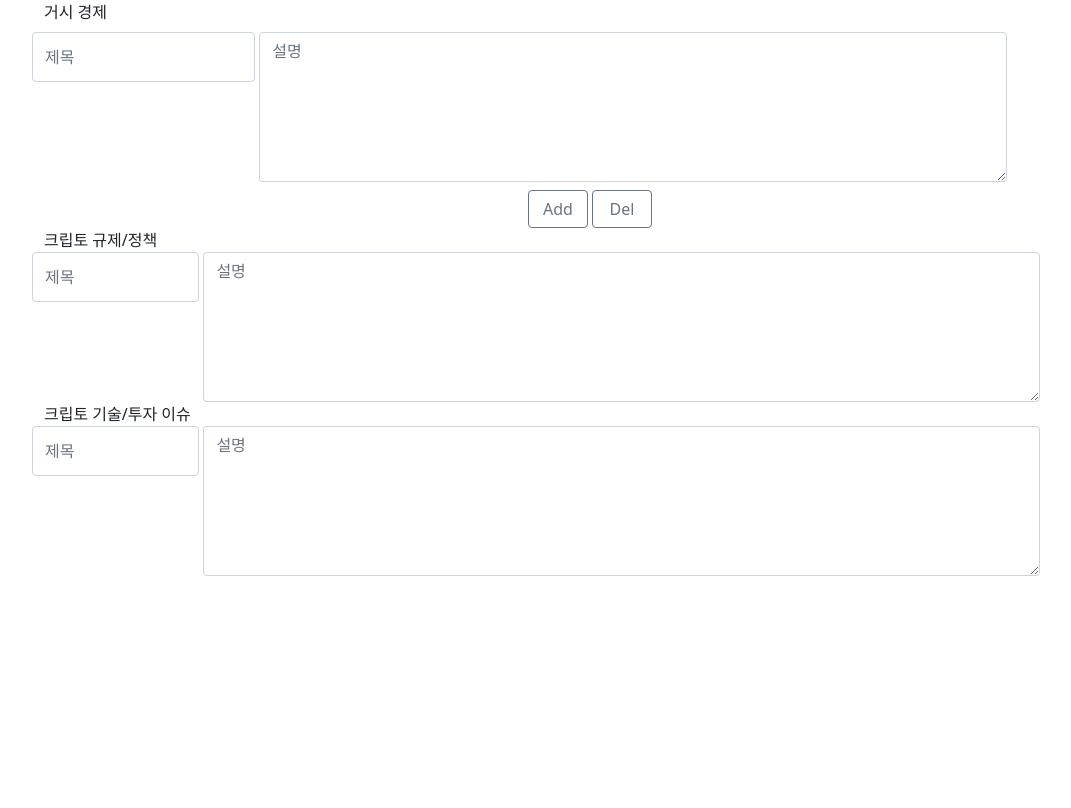
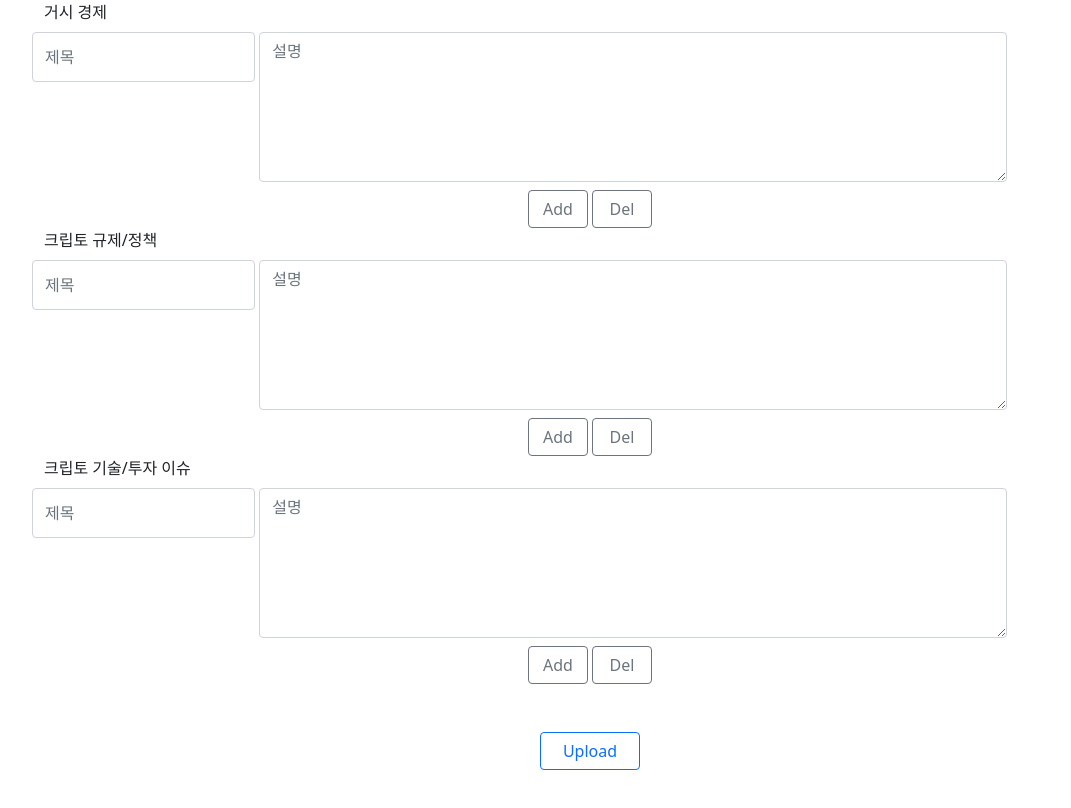
Before and after one commit to holyhansss/MOSAIC_FE, a React (Create React App) app: page /admin in a window 1280 px wide. Shown: the top 808 px of the page, without its empty margins (50-1121 px from the left). Built offline with nearby package versions, Linux system fonts and the light colour scheme; no server answers.

Commit message:
admin framework

```diff
--- a/src/pages/Admin.js
+++ b/src/pages/Admin.js
@@ -3,45 +3,133 @@ import { React, useEffect, useState } from "react";
 // react bootstrap
 import { Container, Row } from "react-bootstrap";
 import { Form, Button } from "react-bootstrap";
+import { getFirestore, collection, addDoc } from "firebase/firestore";
+
 const Admin = () => {
-    const [firsts, setFirsts] = useState([]);
 
+    const db = getFirestore();
+
+    const newContent = {
+        id: 0,
+        title: '',
+        description: '',
+    }
+    // contents
+    const [title, setTitle] = useState('');
+    const [firsts, setFirsts] = useState([newContent]);
+    const [seconds, setSeconds] = useState([newContent]);
+    const [thirds, setThirds] = useState([newContent]);
+
+    // contents counts
     const [countFirsts, setCountFirsts] = useState([0]);
+    const [countSeconds, setCountSeconds] = useState([0]);
+    const [countThirds, setCountThirds] = useState([0]);
 
-    const inputFirst = (bool) => {
+    const inputContent = (bool, number) => {
+        let countArr;
+        if(number === 0){
+            countArr = [...countFirsts];
+        }else if(number === 1){
+            countArr = [...countSeconds];
+        }else if(number === 2){
+            countArr = [...countThirds];
+        }
+
         if(bool === true){
-            let countArr = [...countFirsts]
-            let counter = countArr.slice(-1)[0]
-
-            counter += 1
-            countArr.push(counter)
-            setCountFirsts(countArr)
-            addFirstsArray()
-        }
+            let counter = countArr.slice(-1)[0];
+            counter += 1;
+            countArr.push(counter);
+            addContentsArray(countArr, number)
+        }else {
+            if (countArr.length <= 1) {}
             else {
-            let countArr = [...countFirsts]
-            countArr.pop()
-            if (firsts.length <= 0) {} else {
-                setCountFirsts(countArr)
-                subFirstsArray()
+                countArr.pop();
+                subContentsArray(countArr,number)
             }
         }
     }
-    const addFirstsArray = () => {
-        const newFirst = {
-            id: firsts.length,
-            name: '',
-            URL: ''
+    const addContentsArray = (countArr, number) => {
+        let content = {
+            id: countArr.length-1,
+            title: '',
+            description: '',
         }
-        setFirsts(firsts.concat(newFirst))
-    }
-    const subFirstsArray = () => {
-        let firstsArr = [...firsts]
-        firstsArr.pop()
-        setFirsts(firstsArr)
+        if(number === 0){
+            setCountFirsts(countArr);
+            setFirsts(firsts.concat(content))
+        }else if(number === 1){
+            setCountSeconds(countArr);
+            setSeconds(seconds.concat(content))
+
+        }else if(number === 2){
+            setCountThirds(countArr);
+            setThirds(thirds.concat(content))
         }
 
-    useEffect(() => { }, [countFirsts]);
+    }
+    const subContentsArray = (countArr, number) => {
+        let contentArr;
+        if(number === 0){
+            contentArr = [...firsts]
+            contentArr.pop();
+            setCountFirsts(countArr);
+            setFirsts(contentArr);
+        }else if(number === 1){
+            contentArr = [...seconds]
+            contentArr.pop();
+            setCountSeconds(countArr);
+            setSeconds(contentArr);
+        }else if(number === 2){
+            contentArr = [...thirds]
+            contentArr.pop();
+            setCountThirds(countArr);
+            setThirds(contentArr);
+        }
+    }
+    const handleTitleChange = (targetId, title, number) => {
+        if(number === 0){
+            setFirsts(firsts.map((content) => content.id === targetId
+                ? { ...content, title: title }
+                : content
+            ));
+        } else if(number === 1){
+            setSeconds(seconds.map((content) => content.id === targetId
+                ? { ...content, title: title }
+                : content
+            ));
+        } else if(number === 2){
+            setThirds(thirds.map((content) => content.id === targetId
+                ? { ...content, title: title }
+                : content
+            ));
+        }
+    }
+    const handleDescChange = (targetId, desc, number) => {
+        if(number === 0){
+            setFirsts(firsts.map((content) => content.id === targetId
+                ? { ...content, description: desc }
+                : content
+            ));
+        } else if(number === 1){
+            setSeconds(seconds.map((content) => content.id === targetId
+                ? { ...content, description: desc }
+                : content
+            ));
+        } else if(number === 2){
+            setThirds(thirds.map((content) => content.id === targetId
+                ? { ...content, description: desc }
+                : content
+            ));
+        }
+    }
+    const submitContent = async () => {
+        const docRef = await addDoc(collection(db, "weekly_report"), {
+            title: "",
+            date: "",
+            writer: "",
+          });
+
+    }
 
     return (
         <Container>
@@ -60,7 +148,7 @@ const Admin = () => {
                                         height: '50px',
                                     }}
                                     onChange={(e) => {
-
+                                        handleTitleChange(index, e.target.value, 0)
                                     }}
                                     label=''/>
                                 <Form.Control
@@ -70,6 +158,7 @@ const Admin = () => {
                                     as='textarea'
                                     placeholder='설명'
                                     onChange={(e) => {
+                                        handleDescChange(index, e.target.value, 0)
                                     }}
                                     style={{
                                         width: '67%',
@@ -88,7 +177,7 @@ const Admin = () => {
                             width: '60px',
                         }}
                         onClick={() => {
-                            inputFirst(true)
+                            inputContent(true,0)
                         }}>
                         Add
                     </Button>
@@ -98,7 +187,7 @@ const Admin = () => {
                             width: '60px',
                         }}
                         onClick={() => {
-                            inputFirst(false)
+                            inputContent(false,0)
                         }}>
                         Del
                     </Button>
@@ -106,60 +195,136 @@ const Admin = () => {
             </Container>
             <Container>
                 크립토 규제/정책
-                <Row>
+                {countSeconds.map((x, index) => {
+                        return(
+                            <Row key={index} className="my-2">
                                 <Form.Control
+                                    key={"title" + index}
                                     className='me-1 col-3'
                                     type=''
                                     placeholder='제목'
                                     style={{
-                            width: '15%',
+                                        width: '20%',
                                         height: '50px',
                                     }}
                                     onChange={(e) => {
-
+                                        handleTitleChange(index, e.target.value, 1)
                                     }}
                                     label=''/>
                                 <Form.Control
+                                    key={"desc" + index}
                                     className="me-1 col-9"
                                     type=''
                                     as='textarea'
                                     placeholder='설명'
                                     onChange={(e) => {
+                                        handleDescChange(index, e.target.value, 1)
                                     }}
                                     style={{
-                            width: '75%',
+                                        width: '67%',
                                         height: '150px'
                                     }}/>
+                            </Row>
+
+                        );
+                    })}
+                    <Row
+                    className="justify-content-md-center">
+                    <Button
+                        variant='outline-secondary'
+                        className='me-1'
+                        style={{
+                            width: '60px',
+                        }}
+                        onClick={() => {
+                            inputContent(true,1)
+                        }}>
+                        Add
+                    </Button>
+                    <Button
+                        variant='outline-secondary'
+                        style={{
+                            width: '60px',
+                        }}
+                        onClick={() => {
+                            inputContent(false,1)
+                        }}>
+                        Del
+                    </Button>
                 </Row>
             </Container>
             <Container>
                 크립토 기술/투자 이슈
-                <Row>
+                {countThirds.map((x, index) => {
+                        return(
+                            <Row key={index} className="my-2">
                                 <Form.Control
+                                    key={"title" + index}
                                     className='me-1 col-3'
                                     type=''
                                     placeholder='제목'
                                     style={{
-                            width: '15%',
+                                        width: '20%',
                                         height: '50px',
                                     }}
                                     onChange={(e) => {
-
+                                        handleTitleChange(index, e.target.value, 2)
                                     }}
                                     label=''/>
                                 <Form.Control
+                                    key={"desc" + index}
                                     className="me-1 col-9"
                                     type=''
                                     as='textarea'
                                     placeholder='설명'
                                     onChange={(e) => {
+                                        handleDescChange(index, e.target.value, 2)
                                     }}
                                     style={{
-                            width: '75%',
+                                        width: '67%',
                                         height: '150px'
                                     }}/>
                             </Row>
+
+                        );
+                    })}
+                    <Row className="justify-content-md-center">
+                    <Button
+                        variant='outline-secondary'
+                        className='me-1'
+                        style={{
+                            width: '60px',
+                        }}
+                        onClick={() => {
+                            inputContent(true,2)
+                        }}>
+                        Add
+                    </Button>
+                    <Button
+                        variant='outline-secondary'
+                        style={{
+                            width: '60px',
+                        }}
+                        onClick={() => {
+                            inputContent(false,2)
+                        }}>
+                        Del
+                    </Button>
+                </Row>
             </Container>
+            <Row className="justify-content-md-center my-5">
+                <Button
+                    variant='outline-primary'
+                    style={{
+                        width: '100px',
+                    }}
+                    onClick={() => {
+                        submitContent();
+                    }}>
+                    Upload
+                </Button>
+
+            </Row>
         </Container>
     );
 }
```
Lines whose indentation alone changed are shown as unchanged.
